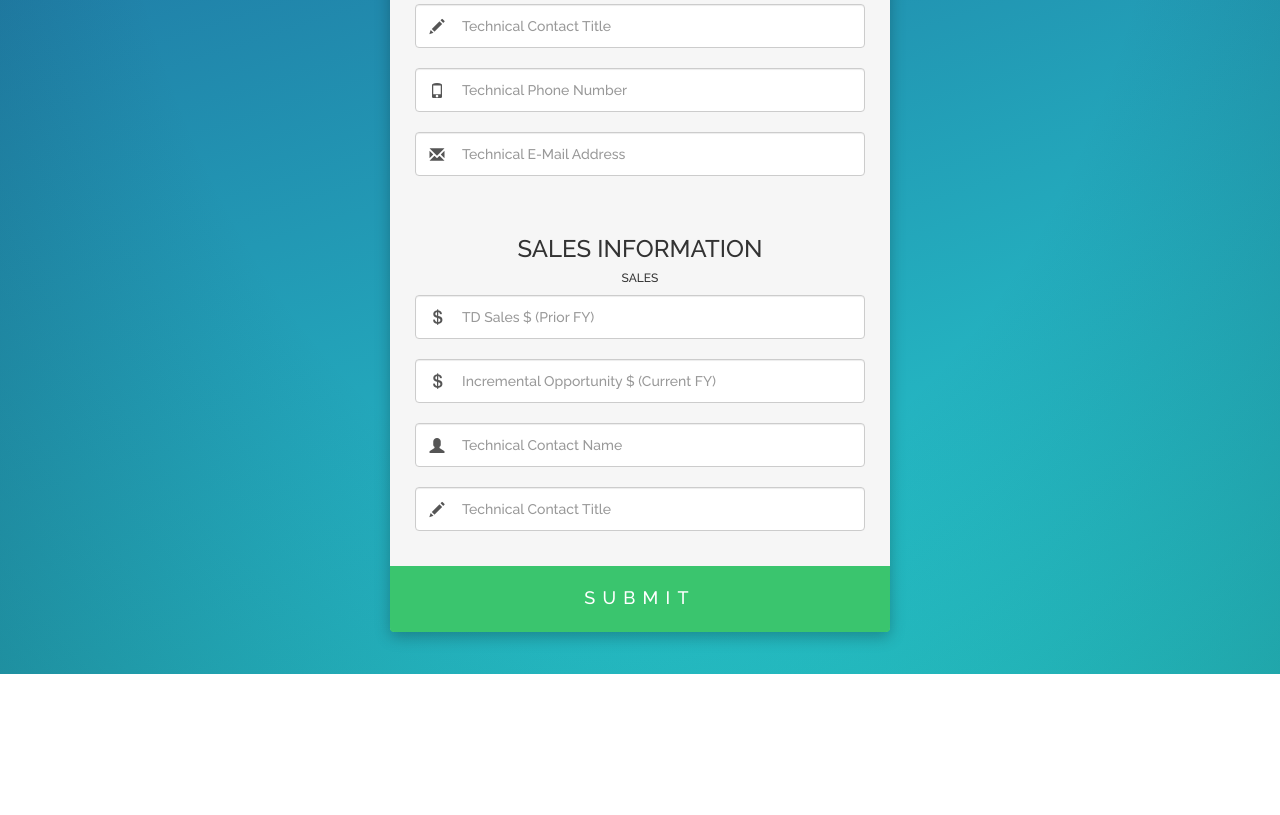
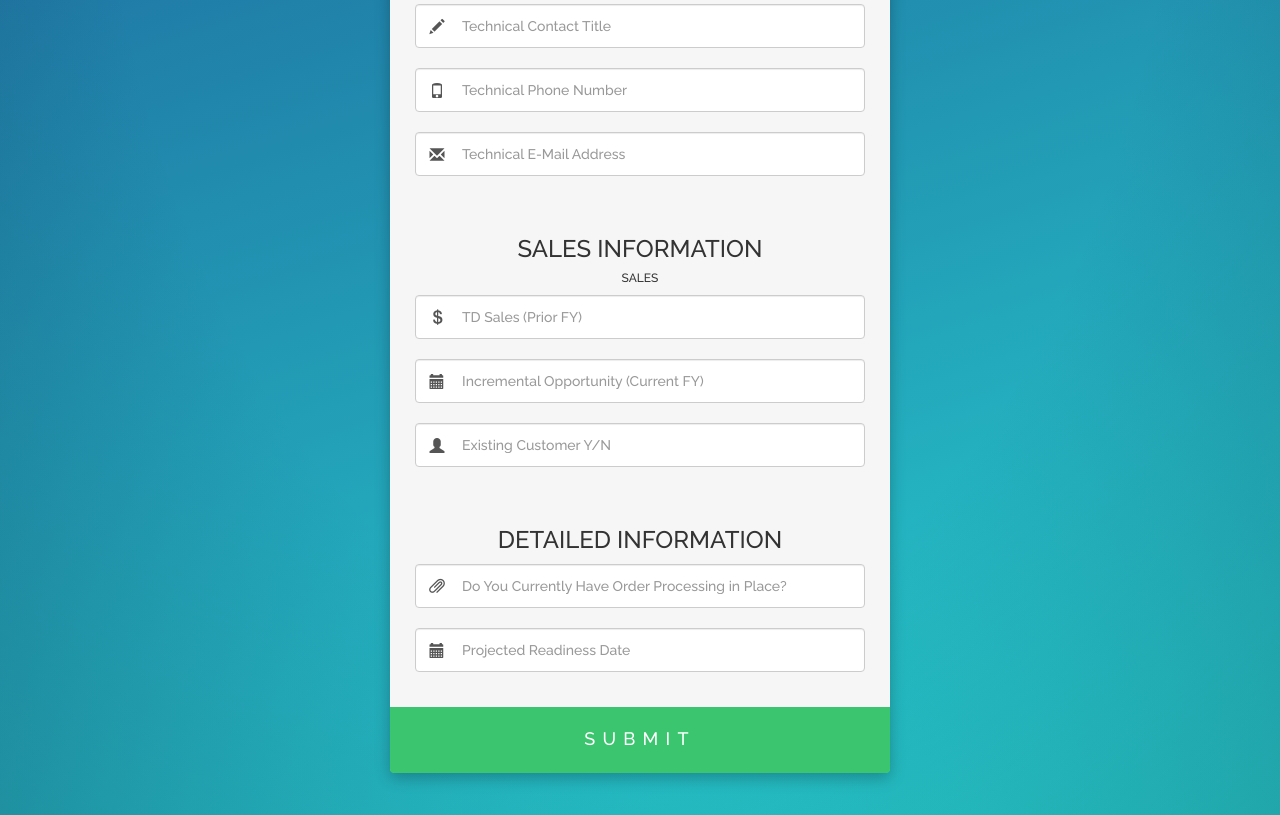
Before and after one commit to InternetsDeveloper/nomination-form-2, a plain HTML site: page index.html in a window 1280 px wide. Shown: the part 1432-2247 px from the top of the page. Before the commit the page ends 2106 px from the top, so only its background shows below. Drawn offline with nearby package versions, Linux system fonts and the light colour scheme.

Commit message:
Detailed Info add

```diff
--- a/index.html
+++ b/index.html
@@ -198,35 +198,45 @@
             <h3>SALES INFORMATION</h3>
             <h6>SALES</h6>
             <div class="form-group has-feedback">
-                <label class="control-label sr-only" for="td-sales">TD Sales $ (Prior FY) </label>
+                <label class="control-label sr-only" for="td-sales">TD Sales (Prior FY) </label>
                 <div class="input-group-addon">
                     <div class="glyphicon glyphicon-usd"></div>
                 </div>
-                <input class="form-control" id="td-sales" name="td-sales" placeholder="TD Sales $ (Prior FY)" type="text">
+                <input class="form-control" id="td-sales" name="td-sales" placeholder="TD Sales (Prior FY)" type="text">
                 <span class="glyphicon glyphicon-ok form-control-feedback"></span>
             </div>
             <div class="form-group has-feedback">
-                <label class="control-label sr-only" for="opportunity">Incremental Opportunity $ (Current FY) </label>
+                <label class="control-label sr-only" for="opportunity">Incremental Opportunity (Current FY) </label>
                 <div class="input-group-addon">
-                    <div class="glyphicon glyphicon-usd"></div>
+                    <div class="glyphicon glyphicon-calendar"></div>
                 </div>
-                <input class="form-control" id="opportunity" name="opportunity" placeholder="Incremental Opportunity $ (Current FY)" type="text">
+                <input class="form-control" id="opportunity" name="opportunity" placeholder="Incremental Opportunity (Current FY)" type="text">
                 <span class="glyphicon glyphicon-ok form-control-feedback"></span>
             </div>
             <div class="form-group has-feedback">
-                <label class="control-label sr-only" for="technical-contact-name">Technical Contact Name </label>
+                <label class="control-label sr-only" for="existing-customer">Existing Customer Y/N </label>
                 <div class="input-group-addon">
                     <div class="glyphicon glyphicon-user"></div>
                 </div>
-                <input class="form-control" id="technical-contact-name" name="technical-contact-name" placeholder="Technical Contact Name" type="text">
+                <input class="form-control" id="existing-customer" name="existing-customer" placeholder="Existing Customer Y/N" type="text">
+                <span class="glyphicon glyphicon-ok form-control-feedback"></span>
+            </div>
+            <br/>
+            <h3>DETAILED INFORMATION</h3>
+            <div class="form-group has-feedback">
+                <label class="control-label sr-only" for="current-order">Do You Currently Have Order Processing in Place? </label>
+                <div class="input-group-addon">
+                    <div class="glyphicon glyphicon-paperclip"></div>
+                </div>
+                <input class="form-control" id="current-order" name="current-order" placeholder="Do You Currently Have Order Processing in Place?" type="text">
                 <span class="glyphicon glyphicon-ok form-control-feedback"></span>
             </div>
             <div class="form-group has-feedback">
-                <label class="control-label sr-only" for="technical-contact-title">Technical Contact Title </label>
+                <label class="control-label sr-only" for="ready-date">Projected Readiness Date </label>
                 <div class="input-group-addon">
-                    <div class="glyphicon glyphicon-pencil"></div>
+                    <div class="glyphicon glyphicon-calendar"></div>
                 </div>
-                <input class="form-control" id="technical-contact-title" name="technical-contact-title" placeholder="Technical Contact Title" type="text">
+                <input class="form-control" id="ready-date" name="ready-date" placeholder="Projected Readiness Date" type="text">
                 <span class="glyphicon glyphicon-ok form-control-feedback"></span>
             </div>
             <div class="form-group submit">
```
